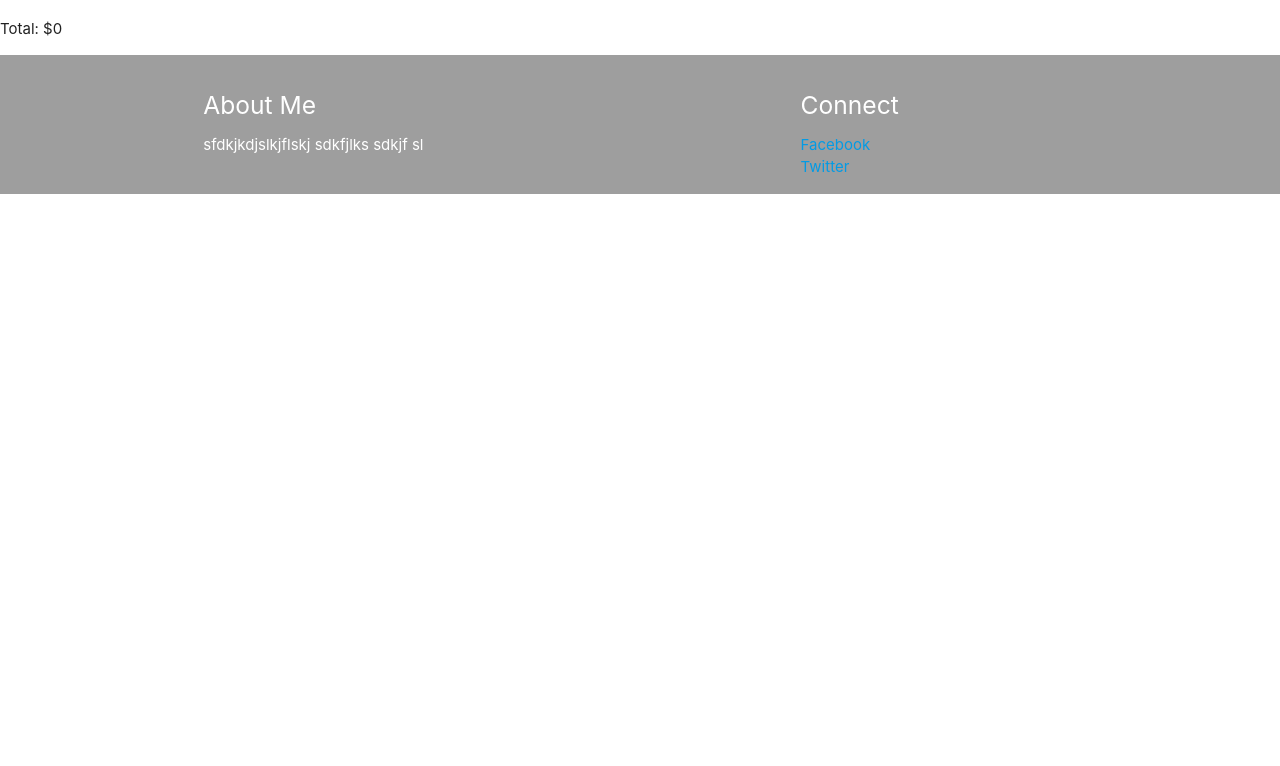
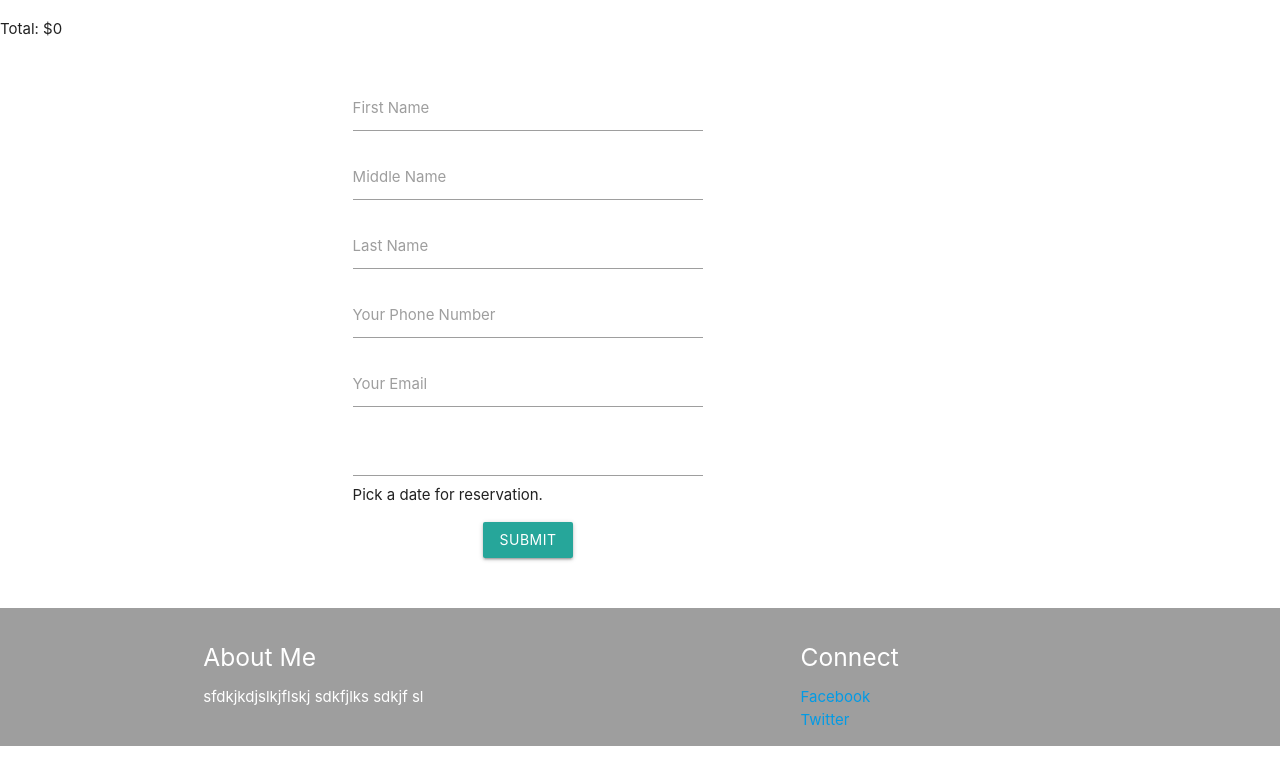
Before and after one commit to shrsajana91/AvanaLLC, a PHP site: page /order.php in a window 1280 px wide. Shown: the part 295-1061 px from the top of the page. Before the commit the page ends 489 px from the top, so only its background shows below. Run offline with PHP 8.4, Linux system fonts and the light colour scheme; data that the repository does not hold is empty.

Commit message:
Created form for user entry

```diff
--- a/footer.php
+++ b/footer.php
@@ -33,7 +33,7 @@
         $('.materialboxed').materialbox();
         $('.parallax').parallax();
         $('.datepicker').datepicker({
-            disableWeekends: true
+
         })
     });
 
--- a/index.php
+++ b/index.php
@@ -6,6 +6,8 @@ include("db.php");
 <!doctype html>
 <html lang="en">
 <head>
+
+    //create separate fie for stylesheet
     <!--Import Google Icon Font-->
     <link href="https://fonts.googleapis.com/icon?family=Material+Icons" rel="stylesheet">
 
@@ -44,6 +46,7 @@ include('booking.php');
 include('footer.php');
 
 
+
 ?>
 
 </body>
--- a/order.php
+++ b/order.php
@@ -2,6 +2,7 @@
 
 include('db.php');
 include('header.php');
+
 
 $bookingDuration=$_POST['duration'];
 $bookingRide=$_POST['ride'];
@@ -15,6 +16,8 @@ $rideInfo =$sql->fetchAll();
 $rideInfo = $rideInfo[0];
 
 ?>
+<!--Import Google Icon Font-->
+<link href="https://fonts.googleapis.com/icon?family=Material+Icons" rel="stylesheet">
 
 <h1>We have received your order. </h1>
 
@@ -23,6 +26,47 @@ $rideInfo = $rideInfo[0];
 <p> Price: $<?php echo $rideInfo['price']; ?></p>
 <p> Total: $<?php echo ($rideInfo['price']/15)*$bookingDuration;?></p>
 
+    <section class="section container" id="contact">
+        <div class="row">
+
+    <div class="col s12 l5 offset-l2">
+        <form action="order.php" target="_self" method="get">
+
+                <div class="input-field">
+                    <input type="text" name="firstName" value="">
+                    <label for="firstName">First Name</label>
+                </div>
+
+            <div class="input-field">
+                <input type="text" name="middleName" value="">
+                <label for="middleName">Middle Name</label>
+            </div>
+            <div class="input-field">
+                <input type="text" name="lastName" value="">
+                <label for="lastName">Last Name</label>
+            </div>
+            <div class="input-field">
+                <input type="tel" name="phone" value="">
+                <label for="phone">Your Phone Number</label>
+            </div>
+            <div class="input-field">
+                <input type="email" name="email" value="">
+                <label for="email">Your Email</label>
+            </div>
+
+            <div class="input-field">
+                <input type="text" id="date" class="datepicker"
+                <label for="date">Pick a date for reservation.</label>
+            </div>
+
+            <div class="input-field center">
+                <button class="btn">Submit</button>
+            </div>
+        </form>
+    </div>
+        </div>
+    </section>
+
 
 <?php
 include('footer.php');
```
